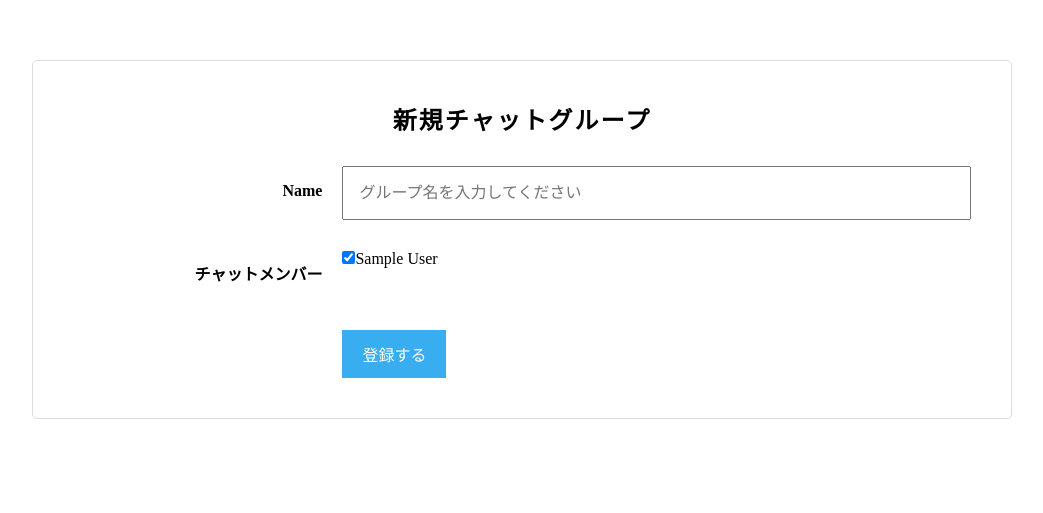
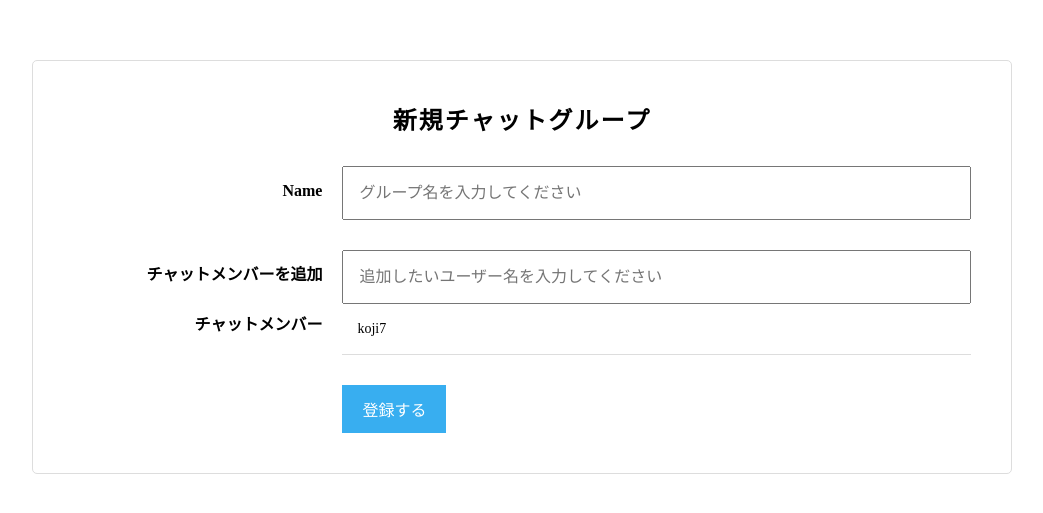
Before and after one commit to ryouto0726/chat-space-1, a Rails app: page /groups/new in a window 1280 px wide. Shown: the top 513 px of the page, without its empty margins (118-1161 px from the left). Run offline with Rails 7, Linux system fonts and the light colour scheme; the visitor is signed in with stand-in values (Sample User, id 1); style sheets or scripts are compiled from the project's sources; some libraries are stand-ins or nearby versions.

Commit message:
テキストフィールドを作成

```diff
--- a/app/views/groups/_form.html.haml
+++ b/app/views/groups/_form.html.haml
@@ -11,14 +11,21 @@
     .chat-group-form__field--right
       = f.text_field :name, class: 'chat__group_name chat-group-form__input', placeholder: 'グループ名を入力してください'
   .chat-group-form__field.clearfix
-    / この部分はインクリメンタルサーチ（ユーザー追加の非同期化)のときに使用します
-  .chat-group-form__field.clearfix
     .chat-group-form__field--left
-      %label.chat-group-form__label{for: "chat_group_チャットメンバー"} チャットメンバー
+      %label.chat-group-form__label{:for => "chat_group_チャットメンバーを追加"} チャットメンバーを追加
     .chat-group-form__field--right
-      / グループ作成機能の追加時はここにcollection_check_boxesの記述を入れてください
-      = f.collection_check_boxes :user_ids, User.all, :id, :name
-      / この部分はインクリメンタルサーチ（ユーザー追加の非同期化)のときにも使用します
+      .chat-group-form__search.clearfix
+        %input#user-search-field.chat-group-form__input{:placeholder => "追加したいユーザー名を入力してください", :type => "text"}/
+    #user-search-result
+      .chat-group-form__field.clearfix
+        .chat-group-form__field--left
+          %label.chat-group-form__label{:for => "members"} チャットメンバー
+        .chat-group-form__field--right
+          .chat-group-users.js-add-user
+            #1304.chat-group-user.clearfix.js-chat-member
+              %input#group_user_ids{:name => "group[user_ids][]", :type => "hidden", :value => "1304"}/
+              %p.chat-group-user__name koji7
+
   .chat-group-form__field.clearfix
     .chat-group-form__field--left
     .chat-group-form__field--right
```
